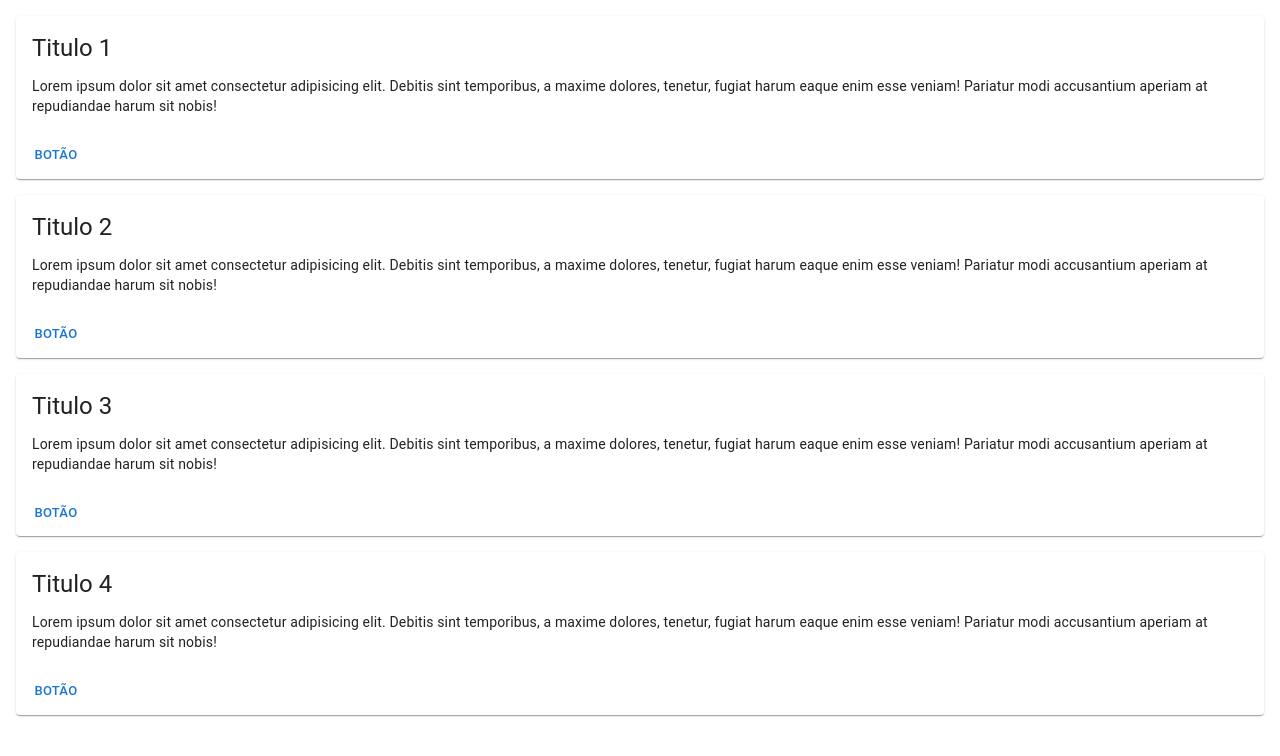
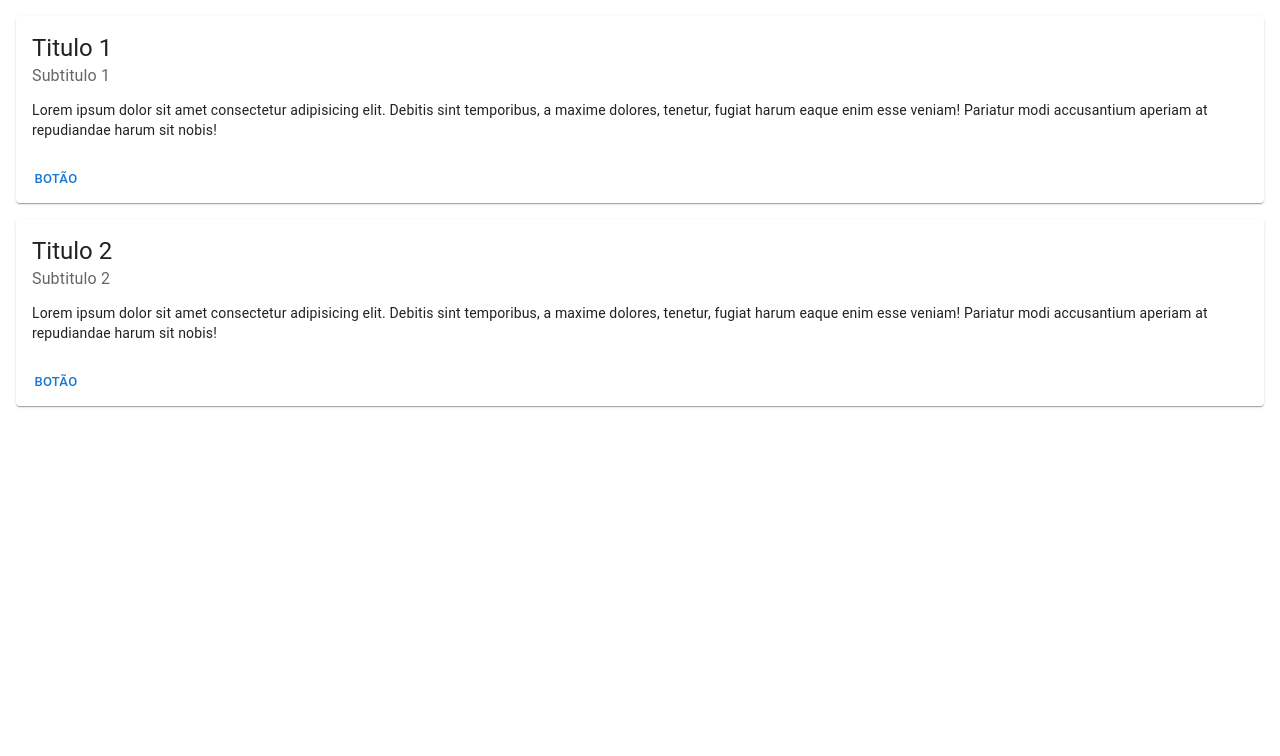
Before and after one commit to ravifel/curso-react-js, a React (Create React App) app: page / in a window 1280 px wide. Shown: the top 756 px of the page. Built offline with nearby package versions, Linux system fonts and the light colour scheme.

Commit message:
criação do objeto noticia e mapeamento do objeto para obter os atributos

```diff
--- a/src/App.js
+++ b/src/App.js
@@ -3,12 +3,15 @@
 import Item from "./Item";
 
 function App() {
-  var news = ["Titulo 1", "Titulo 2", "Titulo 3", "Titulo 4"];
+  var news = [
+    {titulo: "Titulo 1", subTitulo: "Subtitulo 1"},
+    {titulo: "Titulo 2", subTitulo: "Subtitulo 2"}
+  ];
 
   return (
     <div>
-      {news.map((tituloNoticia) => (
-        <Item titulo={tituloNoticia}/>
+      {news.map((noticia) => (
+        <Item titulo={noticia.titulo}  subTitulo={noticia.subTitulo}/>
       ))}
     </div>
   );
```
